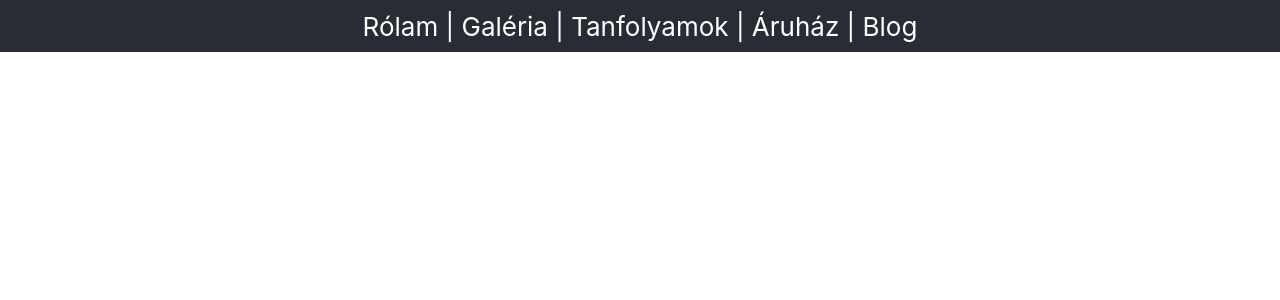
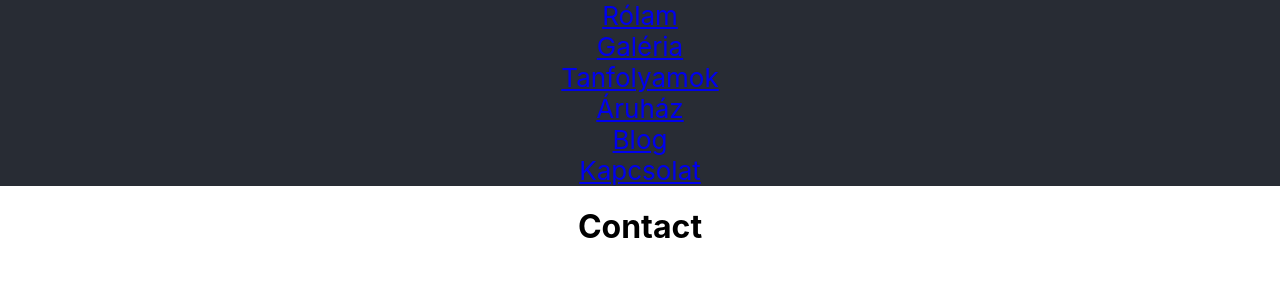
Before and after one commit to paebo/fullwool, a React (Create React App) app in the folder frontend/: page /contact in a window 1280 px wide. Shown: the top 300 px of the page. Built offline with nearby package versions, Linux system fonts and the light colour scheme; no server answers.

Commit message:
add real routes to header, create necessarry components

```diff
--- a/frontend/package.json
+++ b/frontend/package.json
@@ -1,7 +1,6 @@
 {
     "name": "frontend",
     "version": "0.1.0",
-  "proxy": "http://localhost:8080",
     "private": true,
     "dependencies": {
         "@testing-library/jest-dom": "^5.11.9",
--- a/frontend/src/App.js
+++ b/frontend/src/App.js
@@ -2,6 +2,12 @@ import "./App.css";
 import { useState, useEffect, useContext } from "react";
 import { BrowserRouter as Router, Route, Link } from "react-router-dom";
 import axios from "axios";
+import About from "./pages/About";
+import Gallery from "./pages/Gallery";
+import CourseList from "./pages/CourseList";
+import Shop from "./pages/Shop";
+import Blog from "./pages/Blog";
+import Contact from "./pages/Contact";
 
 function App() {
     const [items, setItems] = useState([]);
@@ -22,8 +28,19 @@ function App() {
         <Router>
             <div className='App'>
                 <header className='App-header'>
-          Rólam | Galéria | Tanfolyamok | Áruház | Blog
+                    <Link to='/about'>Rólam</Link>
+                    <Link to='/gallery'>Galéria</Link>
+                    <Link to='/courses'>Tanfolyamok</Link>
+                    <Link to='/shop'>Áruház</Link>
+                    <Link to='/blog'>Blog</Link>
+                    <Link to='/contact'>Kapcsolat</Link>
                 </header>
+                <Route path='/about' component={About} />
+                <Route path='/gallery' component={Gallery} />
+                <Route path='/courses' component={CourseList} />
+                <Route path='/shop' component={Shop} />
+                <Route path='/blog' component={Blog} />
+                <Route path='/contact' component={Contact} />
             </div>
         </Router>
     );
--- /dev/null
+++ b/frontend/src/pages/About.js
@@ -0,0 +1,9 @@
+import React from "react";
+
+export default function About() {
+    return (
+        <div>
+            <h1>About</h1>
+        </div>
+    );
+}
--- /dev/null
+++ b/frontend/src/pages/Blog.js
@@ -0,0 +1,9 @@
+import React from "react";
+
+export default function Blog() {
+    return (
+        <div>
+            <h1>Blog</h1>
+        </div>
+    );
+}
--- /dev/null
+++ b/frontend/src/pages/Contact.js
@@ -0,0 +1,9 @@
+import React from "react";
+
+export default function Contact() {
+    return (
+        <div>
+            <h1>Contact</h1>
+        </div>
+    );
+}
--- /dev/null
+++ b/frontend/src/pages/CourseList.js
@@ -0,0 +1,9 @@
+import React from "react";
+
+export default function CourseList() {
+    return (
+        <div>
+            <h1>Courses</h1>
+        </div>
+    );
+}
--- /dev/null
+++ b/frontend/src/pages/Gallery.js
@@ -0,0 +1,9 @@
+import React from "react";
+
+export default function Gallery() {
+    return (
+        <div>
+            <h1>Gallery</h1>
+        </div>
+    );
+}
--- /dev/null
+++ b/frontend/src/pages/Shop.js
@@ -0,0 +1,9 @@
+import React from "react";
+
+export default function Shop() {
+    return (
+        <div>
+            <h1>Shop</h1>
+        </div>
+    );
+}
```
Also changed, not shown: frontend/src/pages/Home.js (added, +9 -0 lines), frontend/pages/About.js (deleted), frontend/pages/Home.js (deleted). Lines whose indentation alone changed are shown as unchanged.
